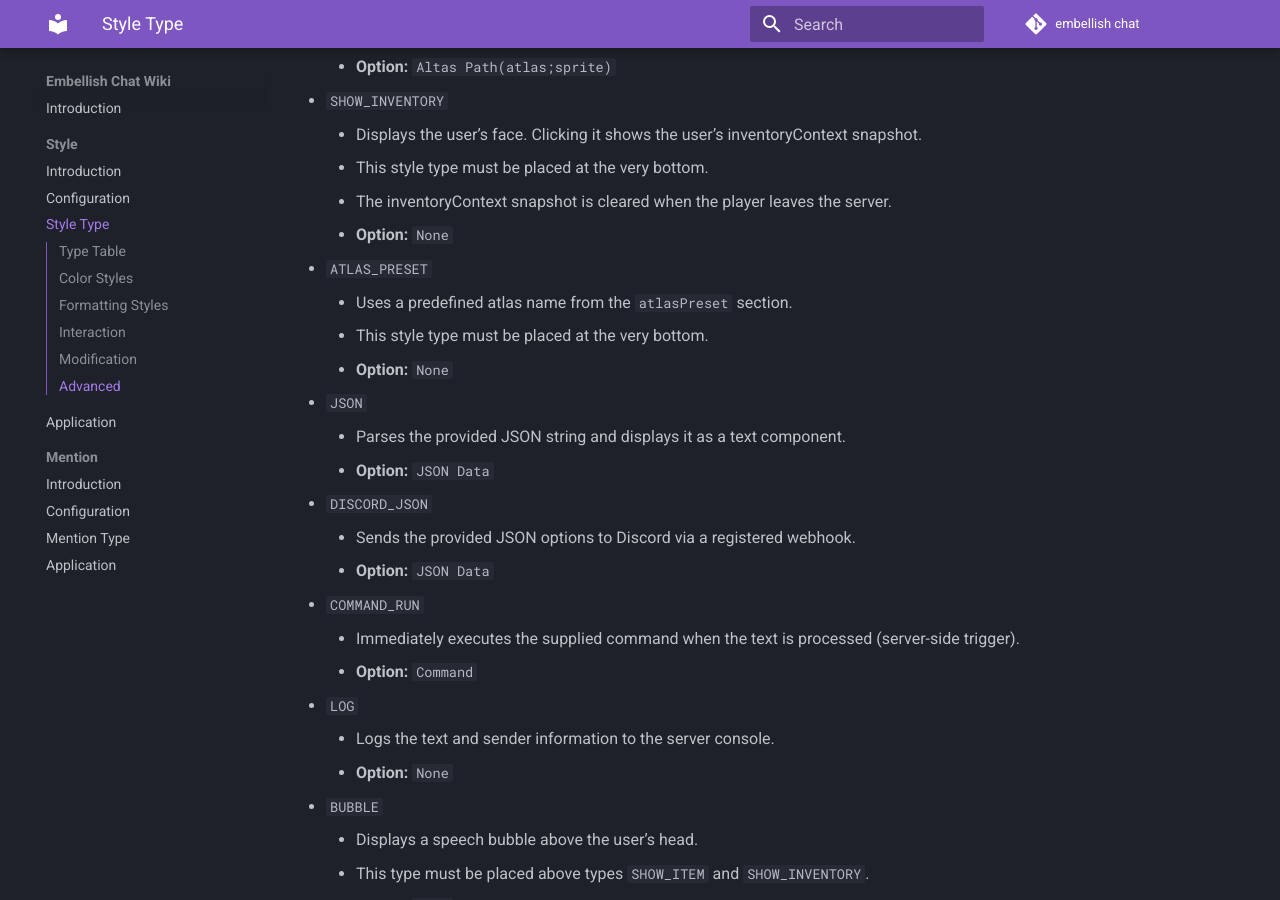
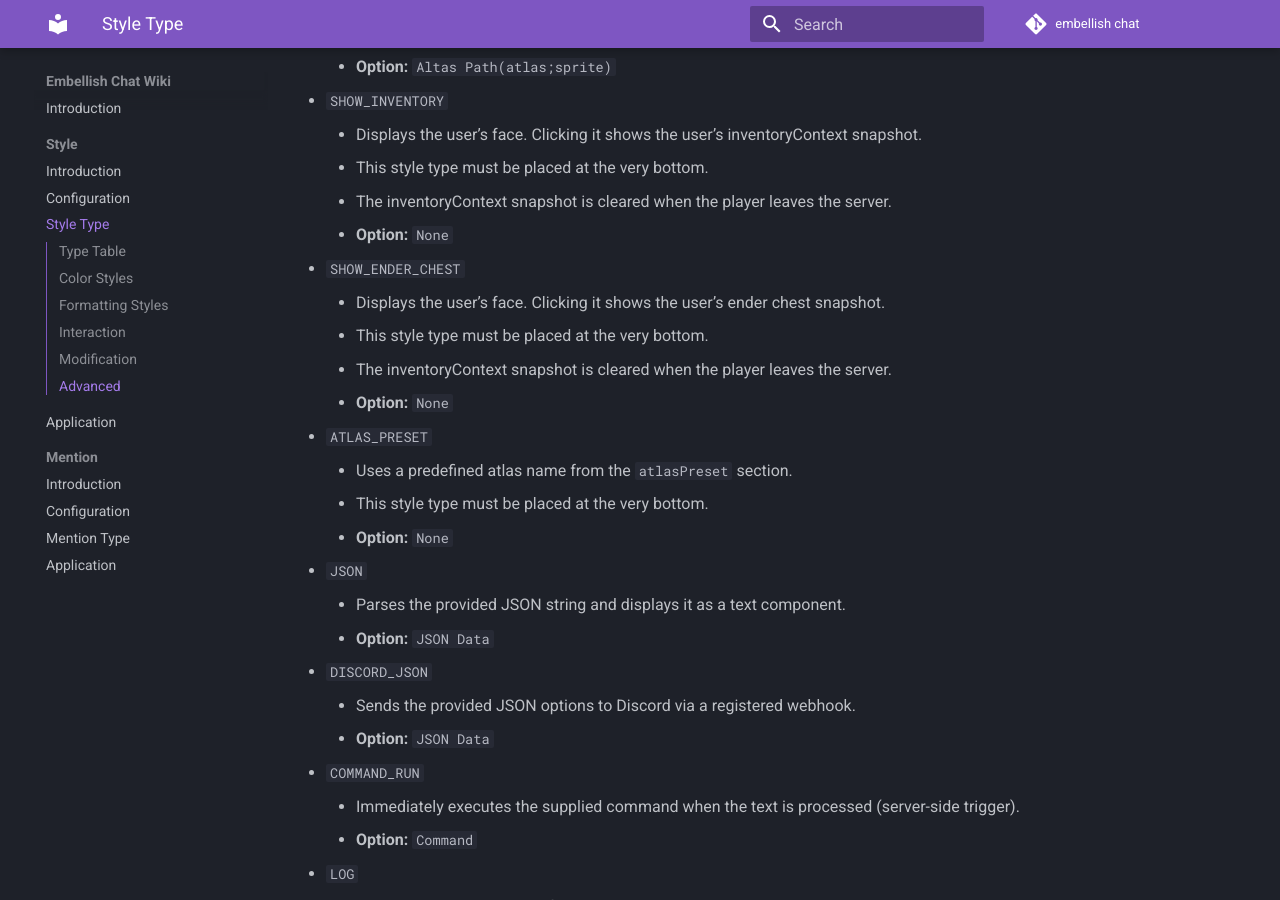
Before and after one commit to hanhy06/embellish_chat, an MkDocs documentation site: the page built from docs/mkdocs/docs/style/StyleType.md, in a window 1280 px wide and 900 px high, scrolled down 3768 px. Built offline with MkDocs 1.6.1 and Material for MkDocs 9.7.7, drawn with Linux system fonts in a browser that asks for light colours; comment, search, counter and statistics services are not loaded.

Commit message:
feat: update Ender Chest identifier from [ender] to [end] and adjust related documentation

```diff
--- a/docs/mkdocs/docs/config-generator.html
+++ b/docs/mkdocs/docs/config-generator.html
@@ -115,6 +115,7 @@
           { "pattern": "(.+)()", "styles": [{ "styleType": "METADATA", "preset": "" }] },
           { "pattern": "(\\[i\\])()", "styles": [{ "styleType": "SHOW_ITEM", "preset": "" }] },
           { "pattern": "(\\[inv\\])()", "styles": [{ "styleType": "SHOW_INVENTORY", "preset": "" }] },
+          { "pattern": "(\\[end\\])()", "styles": [{ "styleType": "SHOW_ENDER_CHEST", "preset": "" }] },
           { "pattern": "(:(.+?):)", "styles": [{ "styleType": "ATLAS_PRESET", "preset": "" }] }
         ],
         "embellish-chat.command_argument": []
--- a/docs/mkdocs/docs/style/StyleType.md
+++ b/docs/mkdocs/docs/style/StyleType.md
@@ -114,6 +114,11 @@
     * This style type must be placed at the very bottom.
     * The inventoryContext snapshot is cleared when the player leaves the server.
     * **Option:** `None`
+* `SHOW_ENDER_CHEST`
+    * Displays the user’s face. Clicking it shows the user’s ender chest snapshot.
+    * This style type must be placed at the very bottom.
+    * The inventoryContext snapshot is cleared when the player leaves the server.
+    * **Option:** `None`
 * `ATLAS_PRESET`
     * Uses a predefined atlas name from the `atlasPreset` section.
     * This style type must be placed at the very bottom.
```
Also changed, not shown: docs/mkdocs/docs/index.md (+1 -1 lines), docs/README.md, 1 other file.
